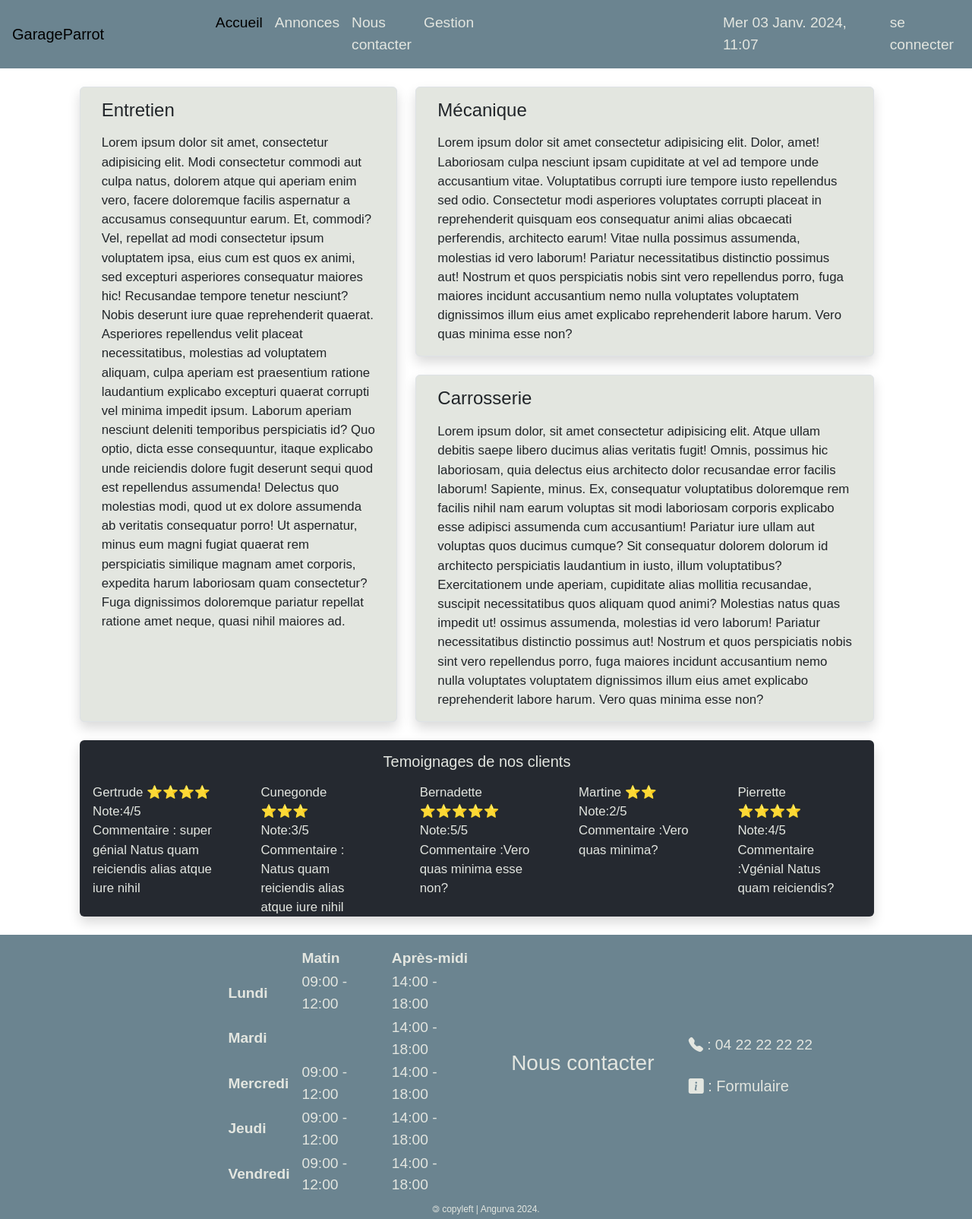
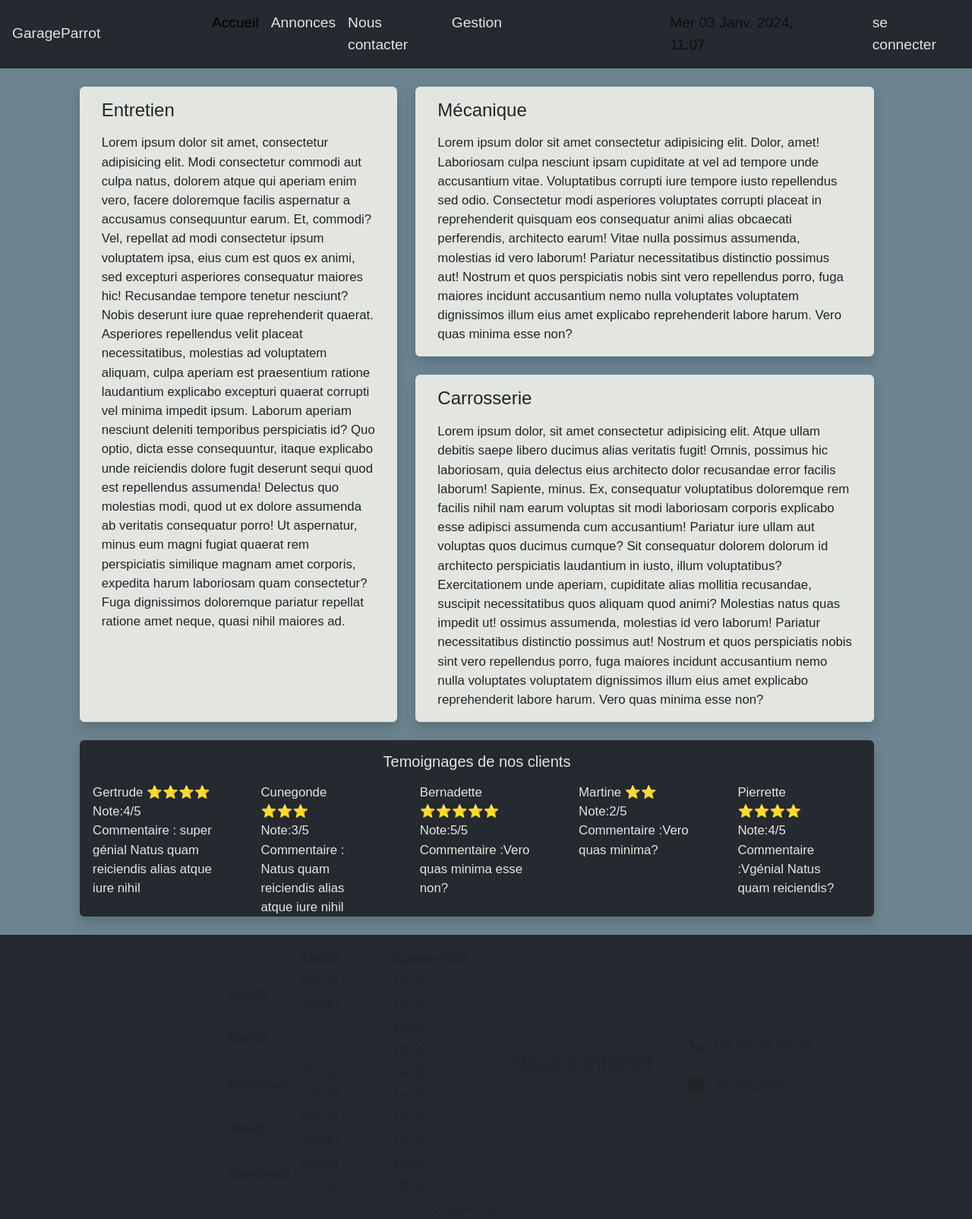
Before and after one commit to Angurva/workshop, a PHP site: page /front/index.html in a window 1280 px wide. Shown: the whole page at 76% size. Run offline with PHP 8.4, Linux system fonts and the light colour scheme; some web fonts are replaced.

Commit message:
add and change color bg, text

```diff
--- a/front/css/styles.css
+++ b/front/css/styles.css
@@ -2,12 +2,13 @@ body{
     font-family: 'Mina',sans-serif;
     font-size: 1.05rem;
     /*background-image: url('assets/129239.jpg');*/
+    background-color: #6B8490;
 }
 
-.navbar-color, .footer-color-bg{
-    background-color: #6B8490;
-    color: #E3E6E0;
-    font-size:1.2rem
+.navbar-color, .footer-color-bg, .navbar-brand{
+    background-color: #252930;
+    /*color: #E3E6E0;*/
+    font-size:1.2rem;
 }
 
 .servicing{
@@ -20,9 +21,18 @@ body{
     background-color: #252930;
     color: #E3E6E0;
 }
-.text-color{
+
+.text-color-a{
+    color:#E3E6E0;
+}
+
+.text-color-a:link{
 
     color:#E3E6E0;
+}
+
+.text-color:active{
+    color:#6B8490;
 }
 
 .cluf{
@@ -30,7 +40,7 @@ body{
 }
 
 table tr td, table tr th{
-    background-color: #6B8490;
+    background-color: #252930;
 }
 
 .formulaire{
--- a/front/index.html
+++ b/front/index.html
@@ -15,7 +15,7 @@
 
 
     <nav class="navbar navbar-expand-lg navbar-color"><!--navbar-dark bg-dark-->
-      <a href="#" class="navbar-brand ms-3">GarageParrot</a>
+      <a href="#" class="navbar-brand ms-3 text-color-a">GarageParrot</a>
 
       <button class="navbar-toggler" type="button" data-bs-toggle="collapse" data-bs-target="#navbar-content" aria-controls="navbarSupportedContent" aria-expanded="false" aria-label="Toggle navigation">
         <span class="navbar-toggler-icon"></span>
@@ -23,18 +23,20 @@
 
       <div class="collapse navbar-collapse flex-grow-0 offset-1" id="navbar-content">
         <ul class="navbar-nav ms-3 ">
-          <li class="nav-item"><a class="nav-link text-color active" href="#">Accueil</a></li>
-          <li class="nav-item"><a class="nav-link text-color" href="#">Annonces</a></li>
-          <li class="nav-item"><a class="nav-link text-color" href="#">Nous contacter</a></li>
-          <li class="nav-item"><a class="nav-link text-color" href="#">Gestion</a></li>
+          <li class="nav-item"><a class="nav-link text-color-a active" href="#">Accueil</a></li>
+          <li class="nav-item"><a class="nav-link text-color-a" href="#">Annonces</a></li>
+          <li class="nav-item"><a class="nav-link text-color-a" href="#">Nous contacter</a></li>
+          <li class="nav-item"><a class="nav-link text-color-a" href="#">Gestion</a></li>
         </ul>
       </div>
 
-      <div class="navbar-nav offset-3 me-5 d-none d-lg-flex">
+      <div class="navbar-nav offset-2 me-5 d-none d-lg-flex">
         <div class="navbar-text text-color"> Mer 03 Janv. 2024, 11:07</div>
       </div>
       <div class="navbar-nav ms-auto me-3 d-none d-lg-flex ">
-        <a class="nav-item nav-link text-color" href="#">se connecter</a>
+        <a href="#"><img src="" alt=""></a>
+        <a href="#"><img src="" alt=""></a>
+        <a class="nav-item nav-link text-color-a" href="#">se connecter</a>
       </div>
 
     </nav>
```
